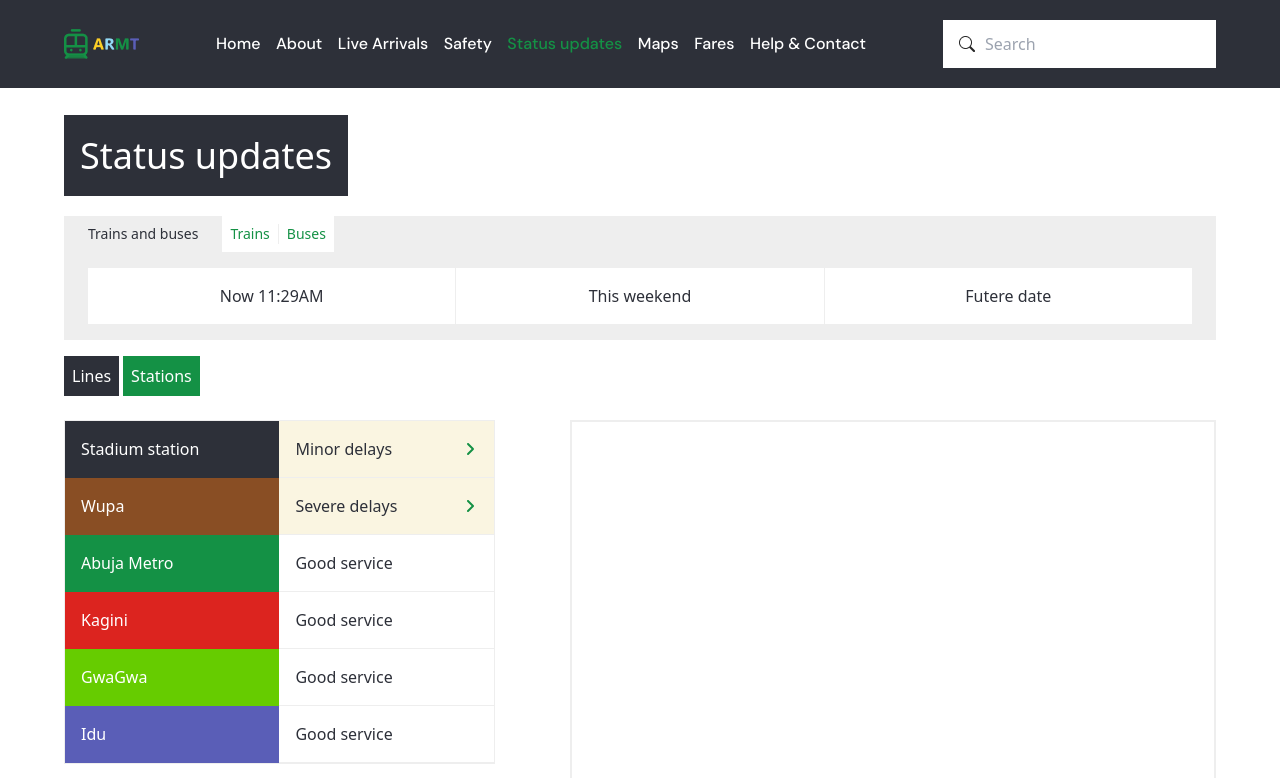
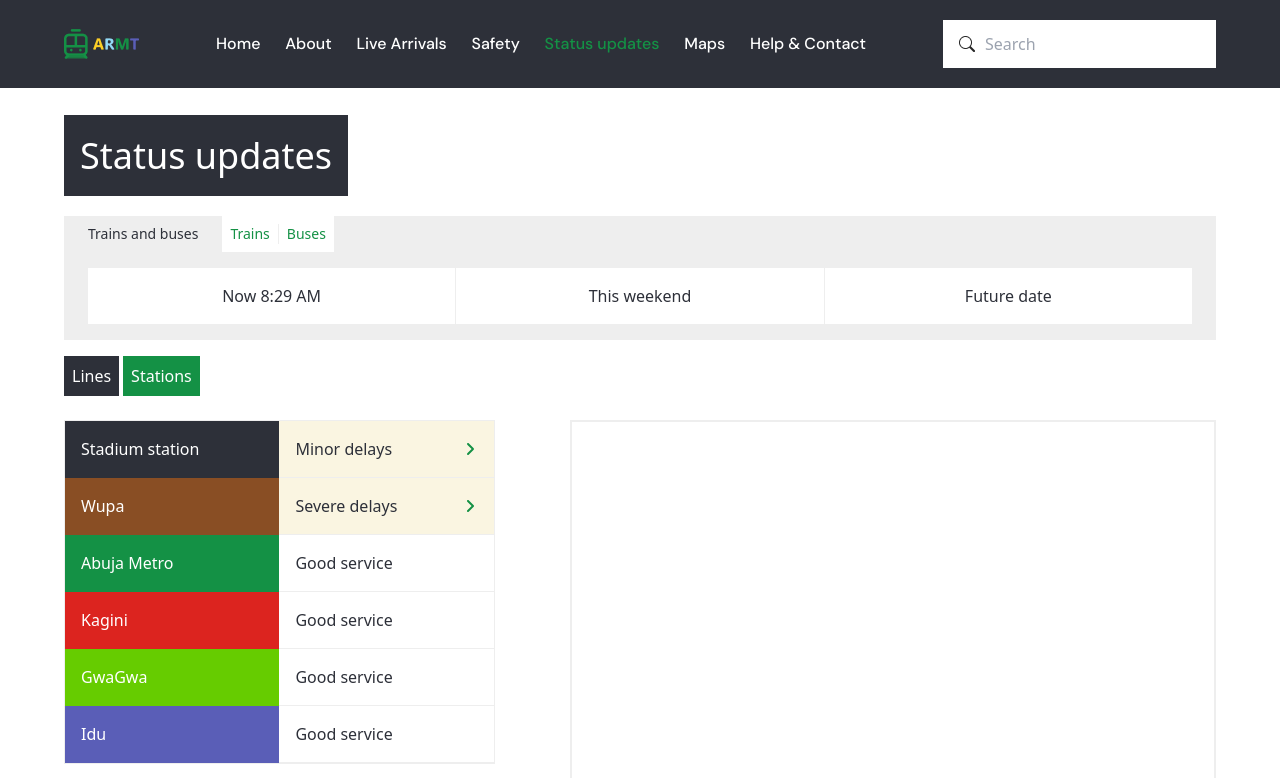
Before and after one commit to AxelCyberEnterprises/armt, a Next.js app: page /status-updates in a window 1280 px wide. Shown: the top 778 px of the page. Built offline with nearby package versions, Linux system fonts and the light colour scheme.

Commit message:
Minor fixes/Time Functionality

```diff
--- a/src/app/about/page.jsx
+++ b/src/app/about/page.jsx
@@ -84,7 +84,7 @@ export default function page() {
           <div className="py-4 px-2 flex-3  grid grid-cols-1 sm:grid-cols-2 gap-4">
             <div>
               <p className="mb-2 font-semibold text-xl text-[#2d3039]">
-                Imporved investment Environment
+                Improved investment Environment
               </p>
               <p className="text-sm text-[#2d3039]">
                 By providing reliable and efficient transfortation, the ARMT
@@ -159,7 +159,7 @@ export default function page() {
                 Innovative Amenities and Technology
               </p>
               <p className="text-sm text-[#2d3039]">
-                we prioritize a seamless, stress-free travel experience from the
+                We prioritize a seamless, stress-free travel experience from the
                 moment you enter our station until you reach your destination
               </p>
             </div>
--- a/src/app/page.css
+++ b/src/app/page.css
@@ -16,7 +16,7 @@
   display: flex;
   flex-direction: column;
   max-width: 410px;
-  width:100%;
+  width: 100%;
   margin-top: 50px;
 }
 .landing__container-section1_left > button {
@@ -448,6 +448,6 @@
     max-width: 350px;
   }
   .landing__container-section1 {
-    width: 95%;
+    width: 85%;
   }
 }
--- a/src/app/status-updates/page.jsx
+++ b/src/app/status-updates/page.jsx
@@ -1,9 +1,31 @@
+"use client";
+
 import Footer from "@/components/Footer/Footer";
 import Header from "@/components/header/Header";
-import React from "react";
+import React, { useState, useEffect } from "react";
 import { FaAngleRight } from "react-icons/fa6";
 
 export default function page() {
+  const [currentTime, setCurrentTime] = useState(new Date());
+
+  useEffect(() => {
+    const timer = setInterval(() => {
+      setCurrentTime(new Date());
+    }, 1000);
+
+    return () => clearInterval(timer); // Cleanup the interval on component unmount
+  }, []);
+
+  const formatTime = (date) => {
+    let hours = date.getHours();
+    const minutes = date.getMinutes();
+    const ampm = hours >= 12 ? "PM" : "AM";
+    hours = hours % 12;
+    hours = hours ? hours : 12; // the hour '0' should be '12'
+    const strMinutes = minutes < 10 ? "0" + minutes : minutes;
+    return `${hours}:${strMinutes} ${ampm}`;
+  };
+
   return (
     <>
       <div>
@@ -11,9 +33,9 @@ export default function page() {
       </div>
       <main className="status-update-container mt-8 sm:mt-12">
         <div className="mb-5 sm:mb-10">
-        <p className="inline p-3 sm:p-4 bg-[#2D3039] text-white text-3xl sm:text-4xl">
-          Status updates
-        </p>
+          <p className="inline p-3 sm:p-4 bg-[#2D3039] text-white text-3xl sm:text-4xl">
+            Status updates
+          </p>
         </div>
         <div className="bg-[#eeeeee] px-3 sm:px-6 pb-4">
           <div className="mb-4 flex gap-6">
@@ -27,13 +49,13 @@ export default function page() {
           </div>
           <div className="flex bg-white">
             <p className="flex-1 py-4 border-r-[1px] border-[#eeeeee] flex justify-center items-center text-sm sm:text-base text-[#2d3039]">
-              Now 11:29AM
+              Now {formatTime(currentTime)}
             </p>
             <p className="flex-1 py-4 border-r-[1px] border-[#eeeeee] flex justify-center items-center text-sm sm:text-base text-[#2d3039]">
               This weekend
             </p>
             <p className="flex-1 py-4 flex justify-center items-center text-sm sm:text-base text-[#2d3039]">
-              Futere date
+              Future date
             </p>
           </div>
         </div>
--- a/src/components/Footer/Footer.jsx
+++ b/src/components/Footer/Footer.jsx
@@ -13,16 +13,18 @@ function Footer() {
       <div className="footer__container-column col-lg-8">
         <h2>Help & Contacts</h2>
         <div className="footer__container-column_links">
-          <Link href="/about" className="footer__container-links">
+          <Link href={"/about"} className="footer__container-links">
             About
           </Link>
-          <p>Careers</p>
+          <Link href={"/careers"} className="footer__container-links">
+            Careers
+          </Link>
           <p>Publications & reports</p>
-          <Link href="/safety" className="footer__container-links">
+          <Link href={"/safety"} className="footer__container-links">
             Safety & Security
           </Link>
 
-          <Link href="/transparency" className="footer__container-links">
+          <Link href={"/transparency"} className="footer__container-links">
             Transparency
           </Link>
         </div>
@@ -40,13 +42,13 @@ function Footer() {
       <div className="footer__container-column">
         <h2>Other pages</h2>
         <div className="footer__container-column_links">
-          <Link href="/privacy-policy" className="footer__container-links">
+          <Link href={"/privacy-policy"} className="footer__container-links">
             Privacy policy
           </Link>
-          <Link href="/terms-of-use" className="footer__container-links">
+          <Link href={"/terms-of-use"} className="footer__container-links">
             Terms of use
           </Link>
-          <Link href="/" className="footer__container-links">
+          <Link href={"/"} className="footer__container-links">
             FAQ
           </Link>
         </div>
--- a/src/components/header/Header.jsx
+++ b/src/components/header/Header.jsx
@@ -69,13 +69,13 @@ function Header({ activeLink }) {
           >
             Maps
           </ActiveLink>
-          <ActiveLink
+          {/* <ActiveLink
             href={"/fares"}
             activeTab={activeTab}
             setActiveTab={setActiveTab}
           >
             Fares
-          </ActiveLink>
+          </ActiveLink> */}
           <ActiveLink
             href={"/help-and-contact"}
             activeTab={activeTab}
@@ -140,6 +140,13 @@ function Header({ activeLink }) {
         >
           Maps
         </ActiveLink>
+        {/* <ActiveLink
+          href={"/fares"}
+          activeTab={activeTab}
+          setActiveTab={setActiveTab}
+        >
+          Fares
+        </ActiveLink> */}
         <ActiveLink
           href={"/help-and-contact"}
           activeTab={activeTab}
```
